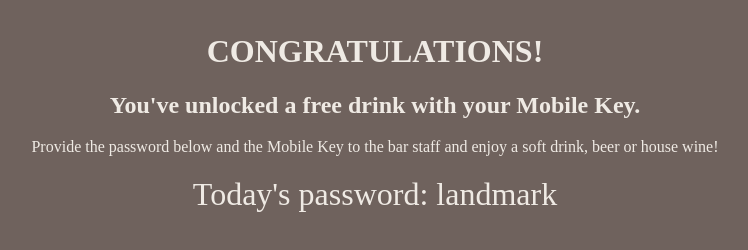
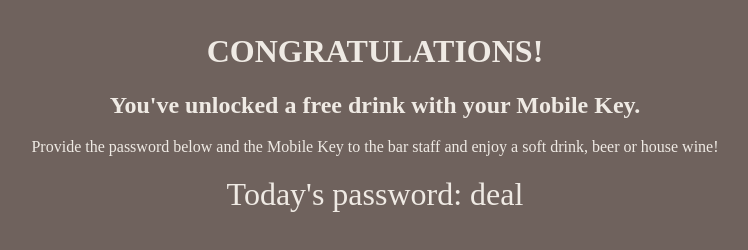
Before and after one commit to Mysterybox20/Mystery-Box, a plain HTML site: page index.html in a window 1280 px wide. Shown: the part 198-448 px from the top of the page, without its empty margins (265-1013 px from the left). Drawn offline with Linux system fonts and the light colour scheme.

Commit message:
Daily update from Dropbox

```diff
--- a/index.html
+++ b/index.html
@@ -27,6 +27,6 @@
     <h1>CONGRATULATIONS!</h1>
     <h2>You've unlocked a free drink with your Mobile Key.</h2>
     <p>Provide the password below and the Mobile Key to the bar staff and enjoy a soft drink, beer or house wine!</p>
-    <div class="password">Today's password:  landmark</div>
+    <div class="password">Today's password:  deal</div>
 </body>
 </html>
```
